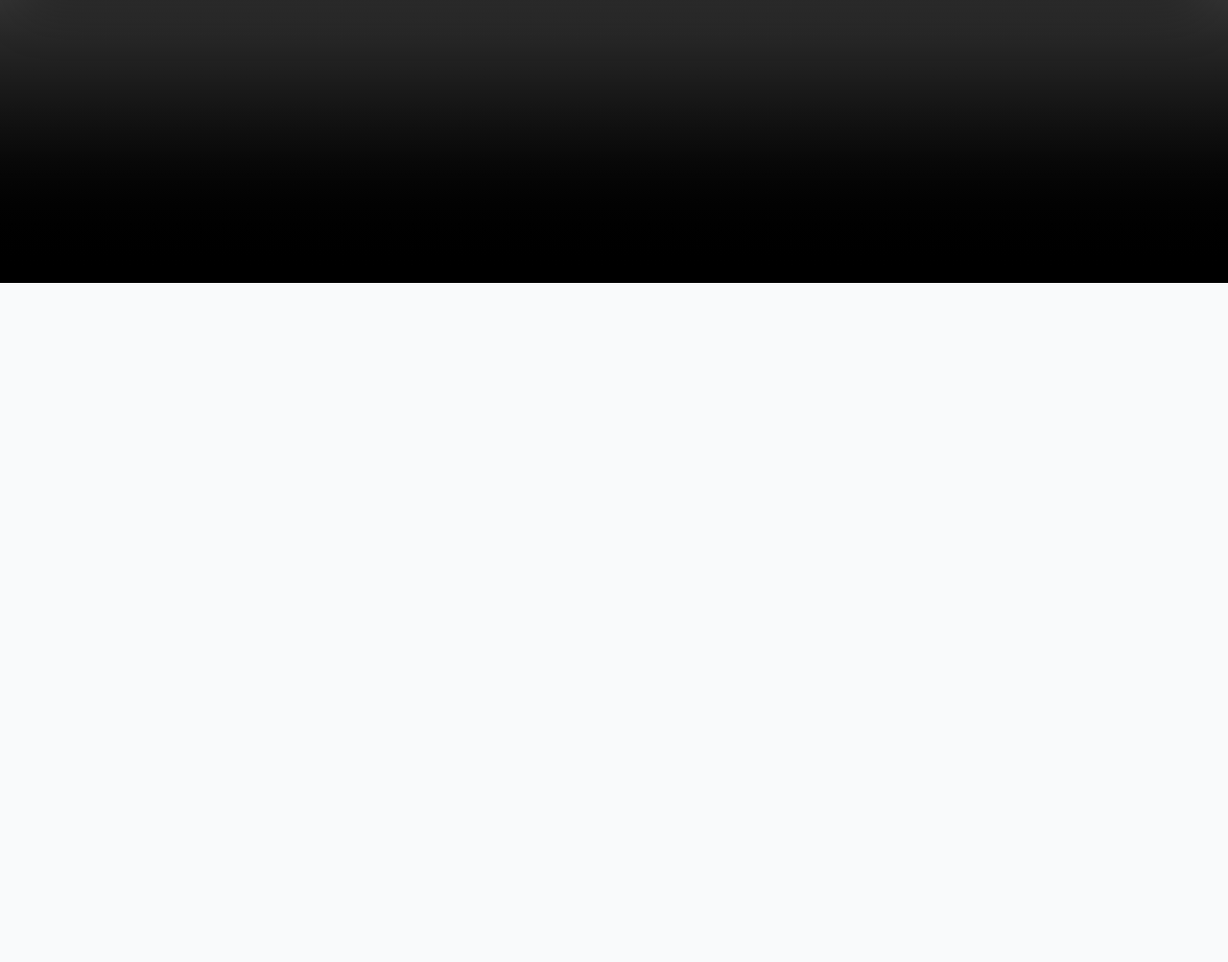
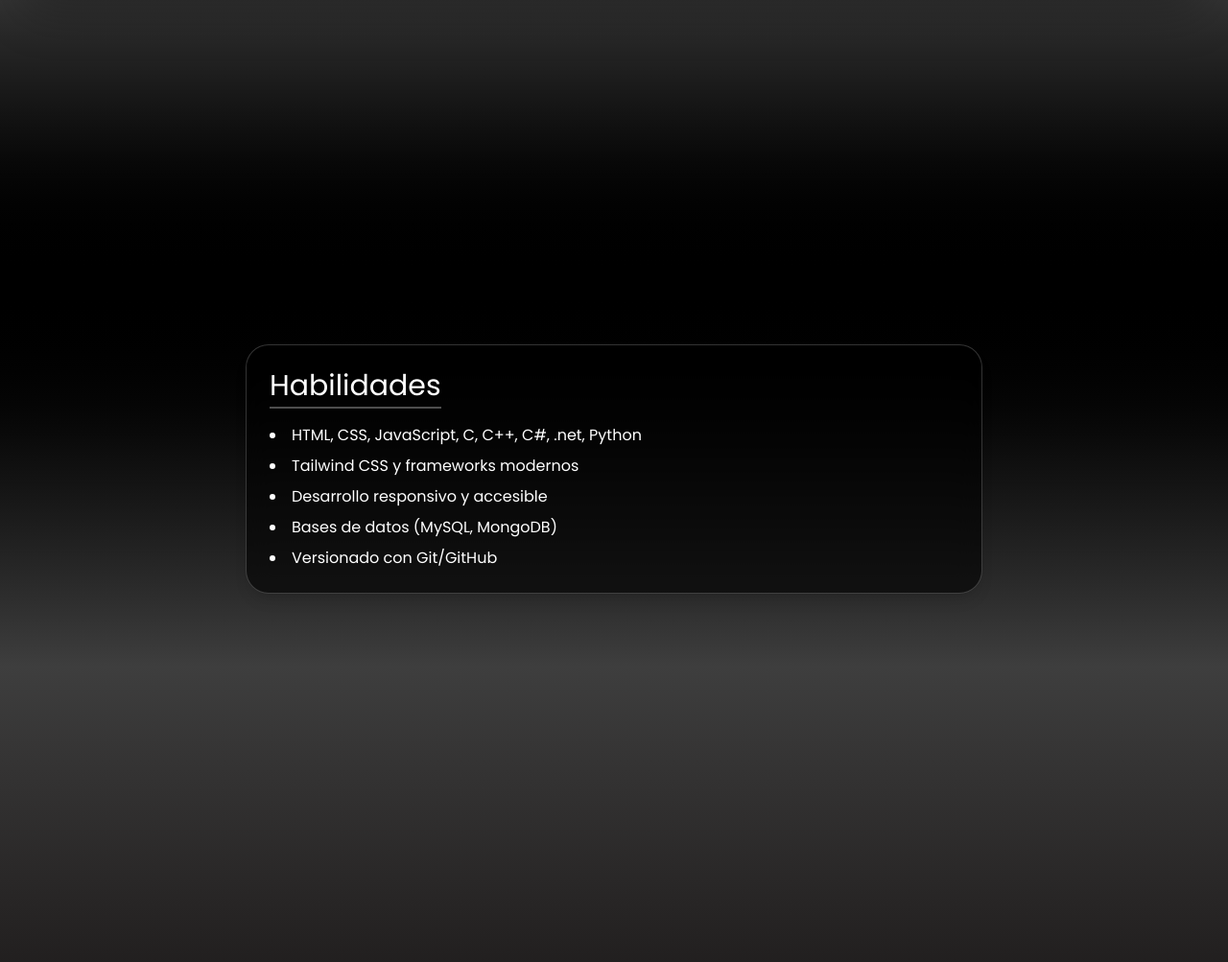
Before and after one commit to DaviRGc/Pagina-estatica, a plain HTML site: page index.html in a window 1280 px wide. Shown: the part 1765-2768 px from the top of the page at 96% size. Before the commit the page ends 2060 px from the top, so only its background shows below. Drawn offline with nearby package versions, Linux system fonts and the light colour scheme; a web font is replaced by a local one.

Commit message:
seccion de habilidades acabada

```diff
--- a/index.html
+++ b/index.html
@@ -89,7 +89,17 @@
     </div>
   </div>
 
-      </div>
+  <div id="habilidades" class="min-h-screen bg-gradient-to-t from-[#1a1717] via-[#3e3e3e] to-[#000000] flex flex-col items-center text-center px-4 pt-16 pb-16">
+    <div class="max-w-3xl w-full text-left bg-black/60 backdrop-blur-md rounded-3xl shadow-lg border border-white/20 p-6 animate-fadeIn">
+      <h3 class="text-white text-3xl mb-4 font-poppins border-b-2 border-white/30 inline-block pb-1">Habilidades</h3>
+      <ul class="list-disc list-inside text-white font-poppins space-y-2">
+        <li>HTML, CSS, JavaScript, C, C++, C#, .net, Python</li>
+        <li>Tailwind CSS y frameworks modernos</li>
+        <li>Desarrollo responsivo y accesible</li>
+        <li>Bases de datos (MySQL, MongoDB)</li>
+        <li>Versionado con Git/GitHub</li>
+      </ul>
     </div>
+
 </body>
 </html>
```
